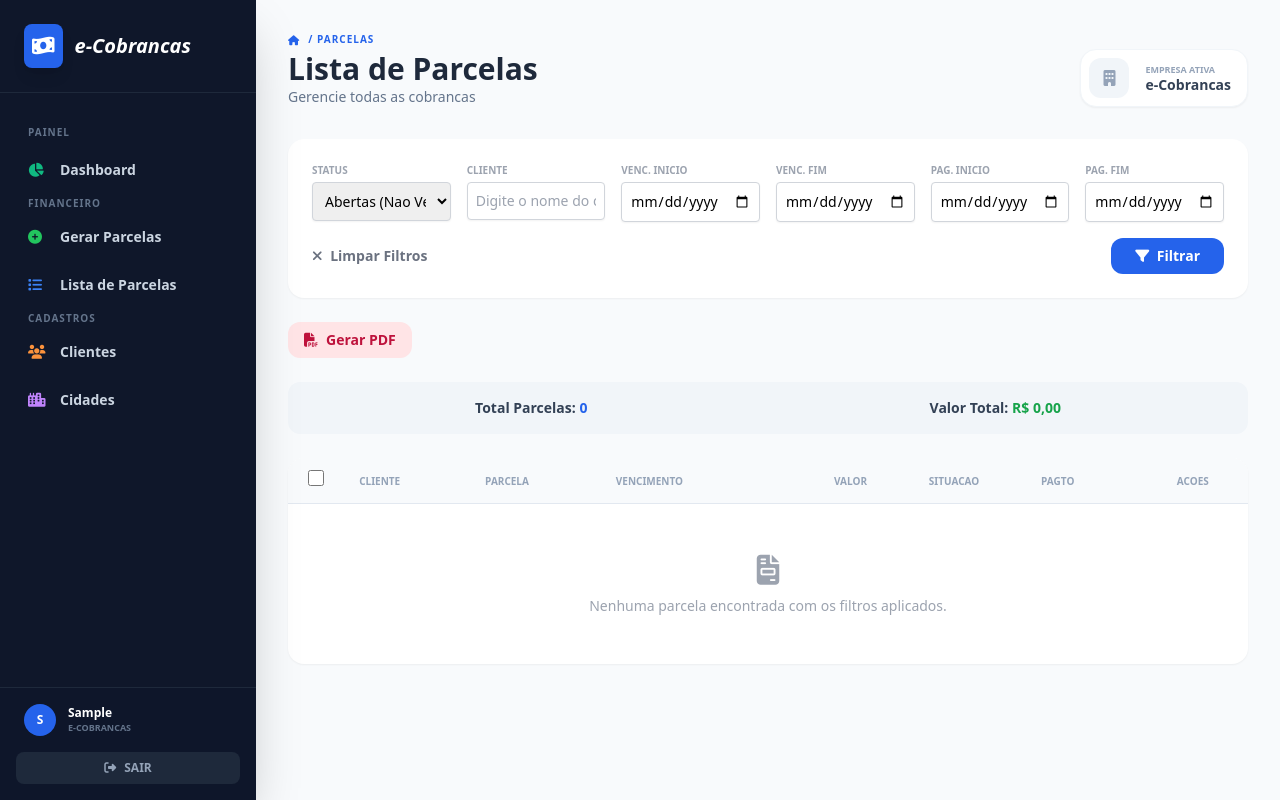
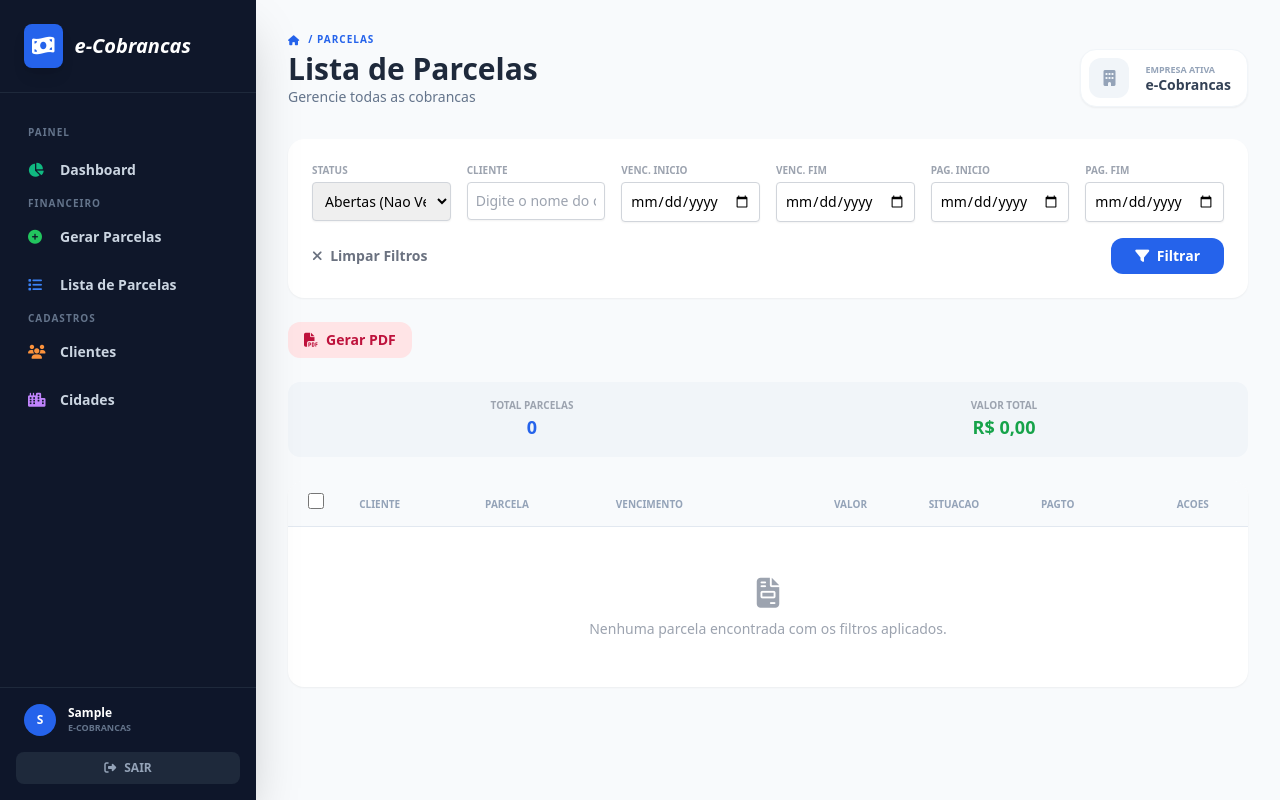
Before and after one commit to Ivanildo-Lab/e-cobrancas, a Django app: page /financeiro/parcelas/ in a window 1280 px wide. Run offline with Django 4.2, Linux system fonts and the light colour scheme; the visitor is signed in with stand-in values (Sample User, id 1); data that the repository does not hold is empty; some libraries are stand-ins or nearby versions.

Commit message:
Improve totals display layout in parcela list

```diff
--- a/templates/financeiro/parcela_lista.html
+++ b/templates/financeiro/parcela_lista.html
@@ -78,9 +78,15 @@
 </div>
 
 <!-- Totais -->
-<div class="bg-slate-100 rounded-xl p-4 mb-6 flex flex-wrap justify-around text-sm">
-    <span class="font-bold text-slate-700">Total Parcelas: <span class="text-blue-600">{{ totais.quantidade }}</span></span>
-    <span class="font-bold text-slate-700">Valor Total: <span class="text-green-600">R$ {{ totais.valor_parcelas|floatformat:2 }}</span></span>
+<div class="bg-slate-100 rounded-xl p-4 mb-6 grid grid-cols-2 gap-4">
+    <div class="text-center">
+        <div class="text-[10px] font-bold text-gray-400 uppercase">Total Parcelas</div>
+        <div class="text-lg font-black text-blue-600">{{ totais.quantidade }}</div>
+    </div>
+    <div class="text-center">
+        <div class="text-[10px] font-bold text-gray-400 uppercase">Valor Total</div>
+        <div class="text-lg font-black text-green-600">R$ {{ totais.valor_parcelas|floatformat:2 }}</div>
+    </div>
 </div>
 
 <!-- Tabela -->
```
